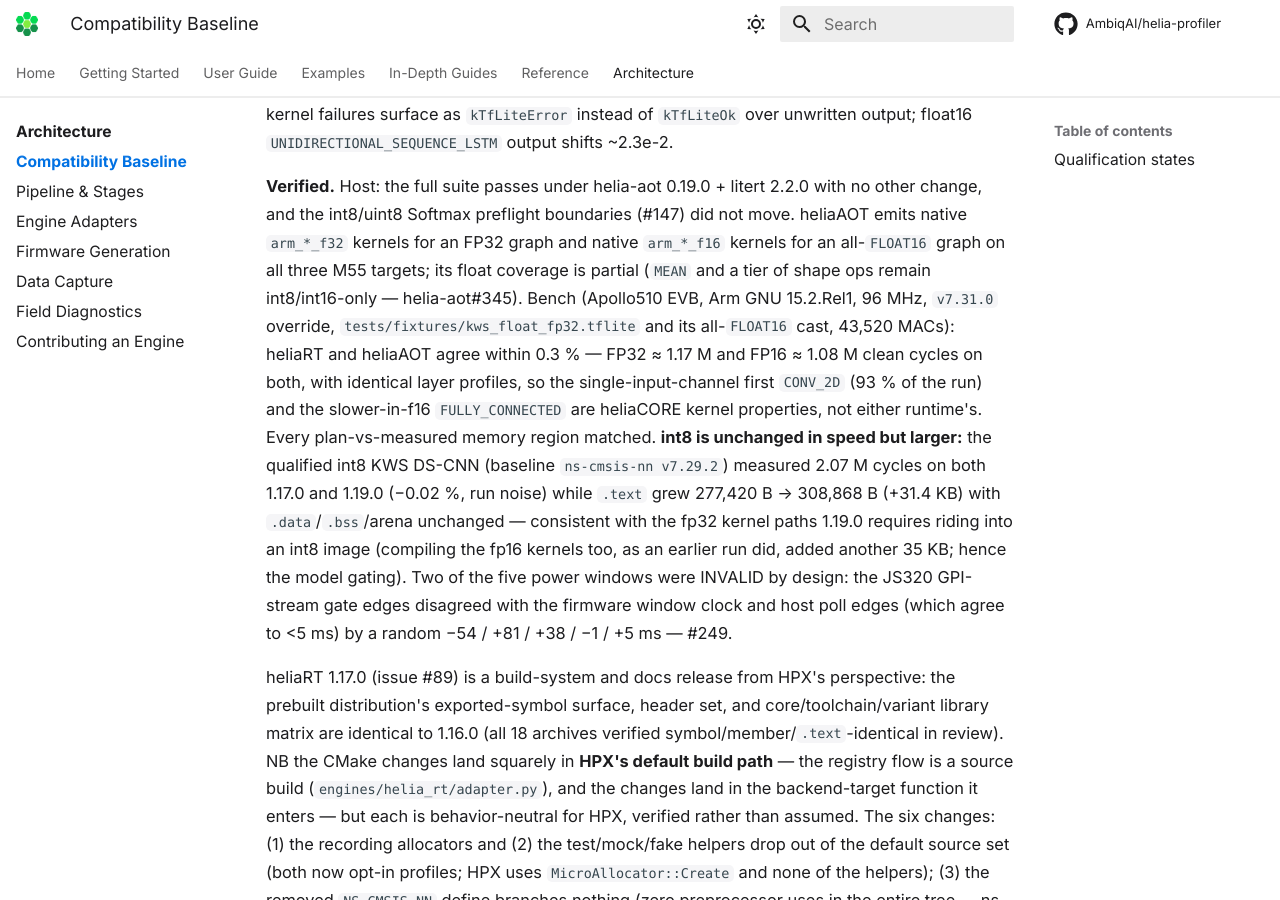
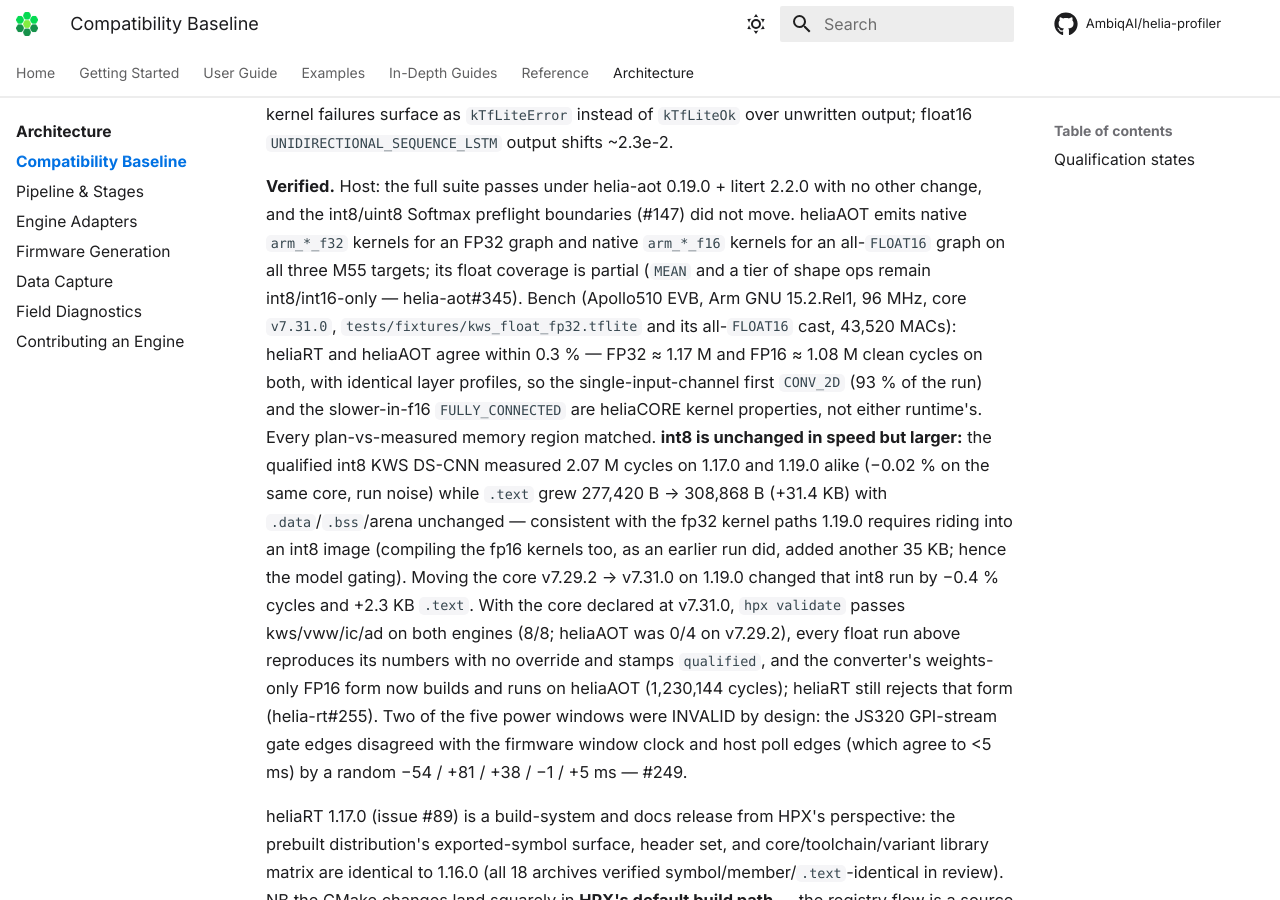
Before and after one commit to AmbiqAI/helia-profiler, an MkDocs documentation site: the page built from docs/architecture/compatibility-baseline.md, in a window 1280 px wide and 900 px high, scrolled down 2017 px. Built offline with MkDocs 1.6.1 and Material for MkDocs 9.7.7, drawn with Linux system fonts in a browser that asks for light colours; some web fonts are replaced; comment, search, counter and statistics services are not loaded.

Commit message:
chore(validation): #246 — derive the ExecuTorch CMSIS-NN provider refs from the baseline; record the option-A bench
The runner pinned both provider refs as literals, the same drift class the
hardware-validation workflow env var had. Baseline record gains the
option-A results: validate 8/8 on both engines, int8 core A/B (−0.4 %,
+2.3 KB), float runs reproduced with no override and stamped qualified,
converter's weights-only FP16 now running on heliaAOT.

```diff
--- a/docs/architecture/compatibility-baseline.md
+++ b/docs/architecture/compatibility-baseline.md
@@ -73,18 +73,24 @@
 native `arm_*_f16` kernels for an all-`FLOAT16` graph on all three M55
 targets; its float coverage is partial (`MEAN` and a tier of shape ops remain
 int8/int16-only — helia-aot#345). Bench (Apollo510 EVB, Arm GNU 15.2.Rel1,
-96 MHz, `v7.31.0` override, `tests/fixtures/kws_float_fp32.tflite` and its
+96 MHz, core `v7.31.0`, `tests/fixtures/kws_float_fp32.tflite` and its
 all-`FLOAT16` cast, 43,520 MACs): heliaRT and heliaAOT agree within 0.3 % —
 FP32 ≈ 1.17 M and FP16 ≈ 1.08 M clean cycles on both, with identical layer
 profiles, so the single-input-channel first `CONV_2D` (93 % of the run) and
 the slower-in-f16 `FULLY_CONNECTED` are heliaCORE kernel properties, not
 either runtime's. Every plan-vs-measured memory region matched. **int8 is
-unchanged in speed but larger:** the qualified int8 KWS DS-CNN (baseline
-`ns-cmsis-nn v7.29.2`) measured 2.07 M cycles on both 1.17.0 and 1.19.0
-(−0.02 %, run noise) while `.text` grew 277,420 B → 308,868 B (+31.4 KB) with
-`.data`/`.bss`/arena unchanged — consistent with the fp32 kernel paths 1.19.0
-requires riding into an int8 image (compiling the fp16 kernels too, as an
-earlier run did, added another 35 KB; hence the model gating). Two of the five
+unchanged in speed but larger:** the qualified int8 KWS DS-CNN measured 2.07 M
+cycles on 1.17.0 and 1.19.0 alike (−0.02 % on the same core, run noise) while
+`.text` grew 277,420 B → 308,868 B (+31.4 KB) with `.data`/`.bss`/arena
+unchanged — consistent with the fp32 kernel paths 1.19.0 requires riding into
+an int8 image (compiling the fp16 kernels too, as an earlier run did, added
+another 35 KB; hence the model gating). Moving the core v7.29.2 → v7.31.0 on
+1.19.0 changed that int8 run by −0.4 % cycles and +2.3 KB `.text`. With the
+core declared at v7.31.0, `hpx validate` passes kws/vww/ic/ad on both engines
+(8/8; heliaAOT was 0/4 on v7.29.2), every float run above reproduces its
+numbers with no override and stamps `qualified`, and the converter's
+weights-only FP16 form now builds and runs on heliaAOT (1,230,144 cycles);
+heliaRT still rejects that form (helia-rt#255). Two of the five
 power windows were INVALID by design: the JS320 GPI-stream gate edges
 disagreed with the firmware window clock and host poll edges (which agree to
 <5 ms) by a random −54 / +81 / +38 / −1 / +5 ms — #249.
```
Also changed, not shown: 2 other files.
